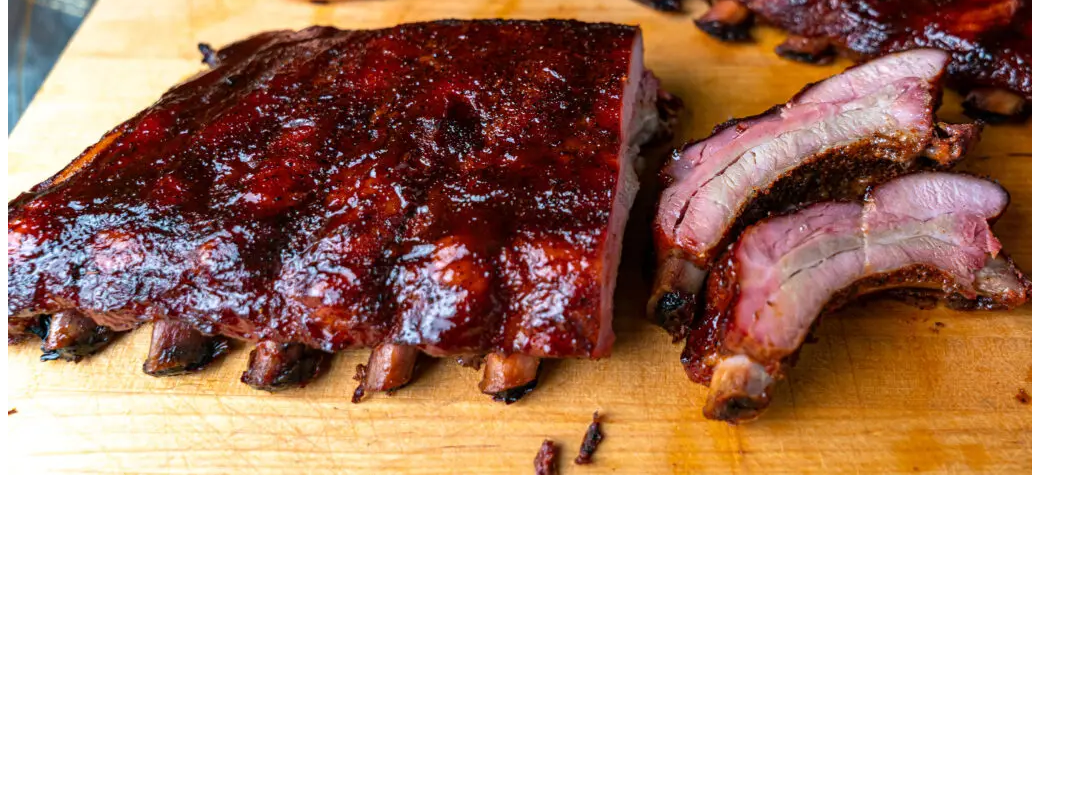
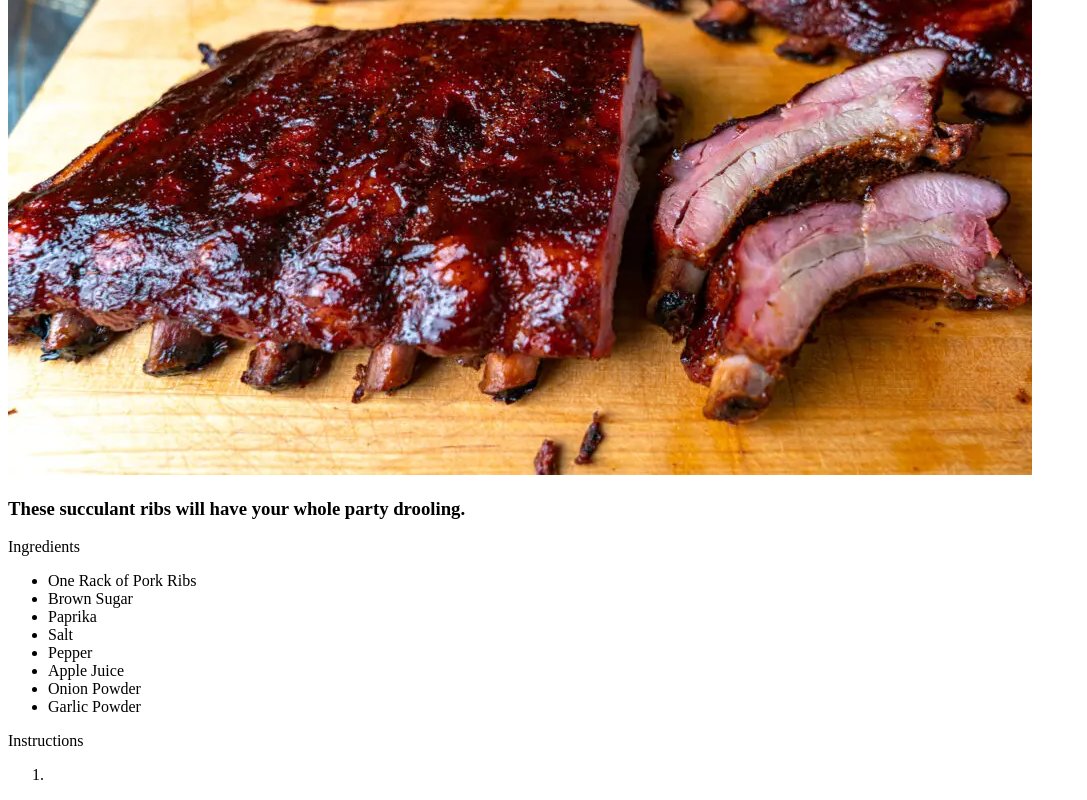
Before and after one commit to thePzycho-Code/odin-recipes, a plain HTML site: page recipes/smokedribs.html in a window 1280 px wide. Shown: the part 318-1118 px from the top of the page, without its empty margins (0-1087 px from the left). Before the commit the page ends 805 px from the top, so only its background shows below. Drawn offline with Linux system fonts and the light colour scheme.

Commit message:
Add Ingredients to Smoked Ribs Page

```diff
--- a/recipes/smokedribs.html
+++ b/recipes/smokedribs.html
@@ -8,6 +8,25 @@
 <body>
     <h1>Smoked Ribs</h1>
     <img src="../images/smokedribs.jpg">
+    <h3>These succulant ribs will have your whole party drooling.</h3>
+
+    <p>Ingredients</p>
+    <ul>
+        <li>One Rack of Pork Ribs</li>
+        <li>Brown Sugar</li>
+        <li>Paprika</li>
+        <li>Salt</li>
+        <li>Pepper</li>
+        <li>Apple Juice</li>
+        <li>Onion Powder</li>
+        <li>Garlic Powder</li>
+
+    </ul>
+
+    <p>Instructions</p>
+    <ol>
+        <li></li>
+    </ol>
 
 </body>
 </html>
```
